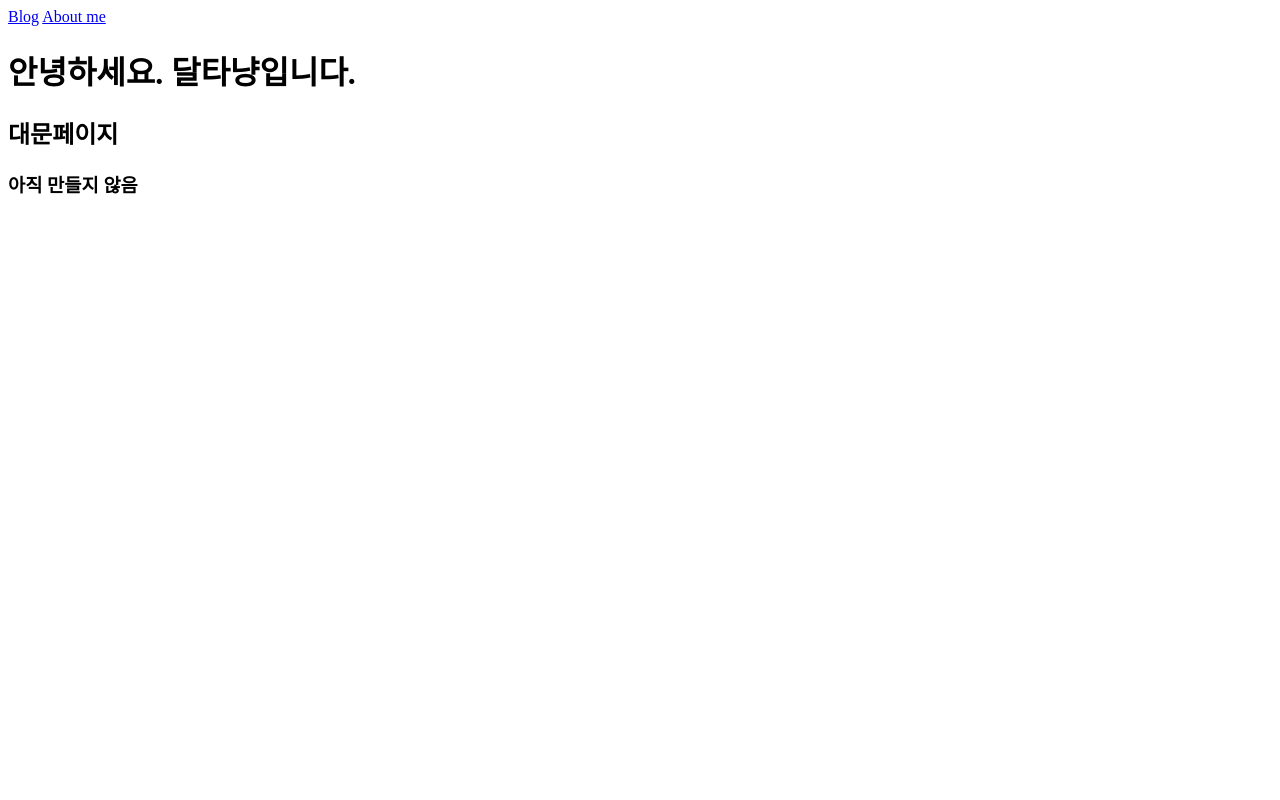
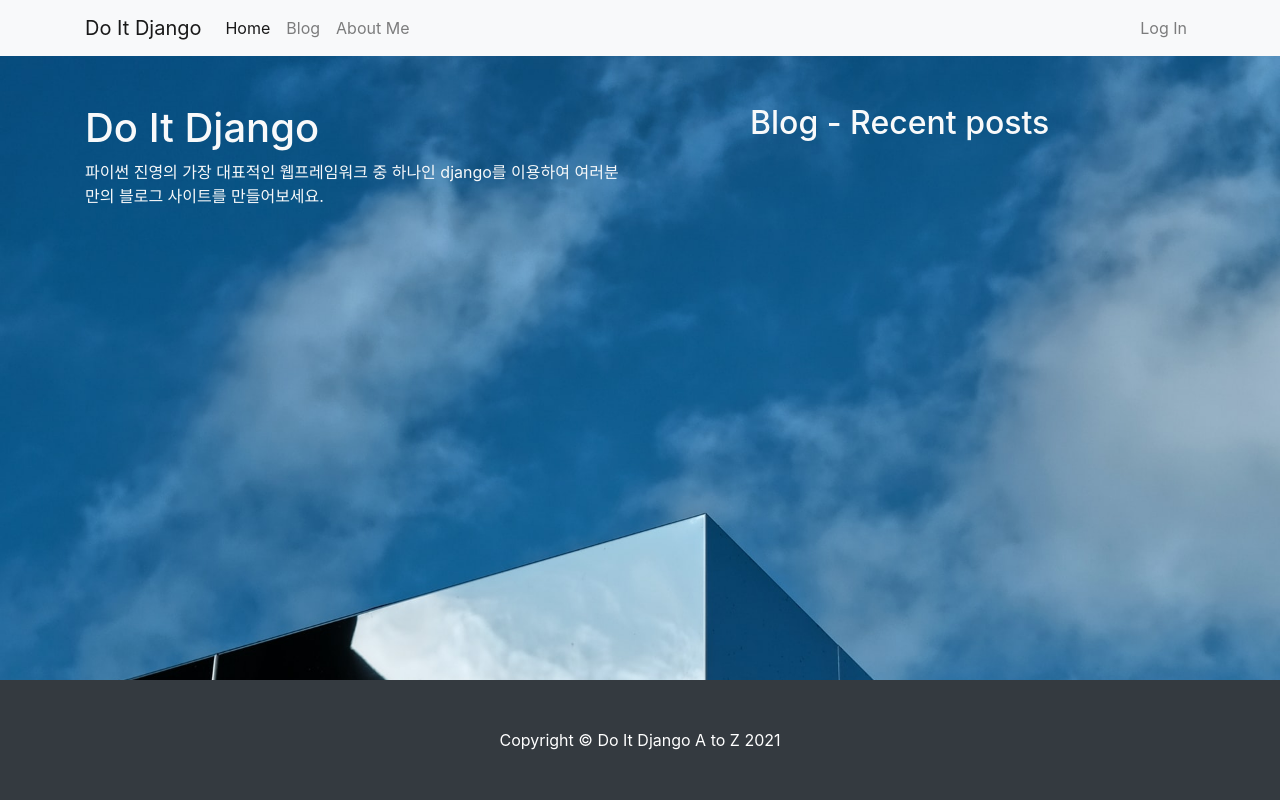
Before and after one commit to park-do-hyun/web_page1, a Django app: page / in a window 1280 px wide. Run offline with Django 4.2, Linux system fonts and the light colour scheme; data that the repository does not hold is empty; some libraries are stand-ins or nearby versions.

Commit message:
대문 페이지 수정하기

```diff
--- a/blog/templates/blog/navbar.html
+++ b/blog/templates/blog/navbar.html
@@ -1,25 +1,28 @@
 {% load socialaccount %}
 
-<nav class="navbar navbar-expand-lg navbar-light bg-light ">
+<nav class="navbar navbar-expand-lg navbar-light bg-light">
     <div class="container">
         <a class="navbar-brand" href="/">Do It Django</a>
-    <button class="navbar-toggler" type="button" data-toggle="collapse" data-target="#navbarSupportedContent" aria-controls="navbarSupportedContent" aria-expanded="false" aria-label="Toggle navigation">
+        <button class="navbar-toggler" type="button" data-toggle="collapse" data-target="#navbarNavDropdown"
+                aria-controls="navbarNavDropdown" aria-expanded="false" aria-label="Toggle navigation">
             <span class="navbar-toggler-icon"></span>
         </button>
-
-    <div class="collapse navbar-collapse" id="navbarSupportedContent">
-      <ul class="navbar-nav mr-auto">
+        <div class="collapse navbar-collapse" id="navbarNavDropdown">
+            <ul class="navbar-nav">
                 <li class="nav-item active">
                     <a class="nav-link" href="/">Home</a>
                 </li>
                 <li class="nav-item">
-          <a class="nav-link" href="/blog/">blog</a>
+                    <a class="nav-link" href="/blog/">Blog</a>
                 </li>
                 <li class="nav-item">
-            <a class="nav-link" href="/about_me/">About me</a>
+                    <a class="nav-link" href="/about_me/">About Me</a>
                 </li>
             </ul>
             <ul class="navbar-nav ml-auto">
+                {% if user.is_authenticated %}
+                    <li class="nav-item dropdown">
+                        <a class="nav-link dropdown-toggle" href="#" id="navbarDropdownMenuLink" role="button" data-toggle="dropdown" aria-haspopup="true" aria-expanded="false">
                             {% if user.socialaccount_set.all.first.get_avatar_url %}
                                 <img class="rounded-circle" width="25px" src="{{ user.socialaccount_set.all.first.get_avatar_url }}" alt="">
                             {% else %}
@@ -27,6 +30,7 @@
                             {% endif %}
                             &nbsp;
                             {{ user.username }}
+                        </a>
                         <div class="dropdown-menu" aria-labelledby="navbarDropdownMenuLink">
                             <a class="dropdown-item" href="/accounts/logout/">Log Out</a>
                         </div>
@@ -42,27 +46,29 @@
 </nav>
 
 <!-- Modal -->
-  <div class="modal fade" id="loginModal" tabindex="-1" aria-labelledby="loginModalLabel" aria-hidden="true">
-    <div class="modal-dialog">
+<div class="modal fade" id="loginModal" tabindex="-1" role="dialog" aria-labelledby="logInModalLabel"
+     aria-hidden="true">
+    <div class="modal-dialog" role="document">
         <div class="modal-content">
             <div class="modal-header">
-          <h1 class="modal-title fs-5" id="loginModalLabel"><i class="fa-solid fa-right-to-bracket"></i>&nbsp;Log in</h1>
-          <button type="button" class="btn-close" data-bs-dismiss="modal" aria-label="Close"></button>
+                <h5 class="modal-title" id="loginModalLabel"> <i class="fas fa-sign-in-alt"></i>&nbsp Log In</h5>
+                <button type="button" class="close" data-dismiss="modal" aria-label="Close">
+                    <span aria-hidden="true">&times;</span>
+                </button>
             </div>
             <div class="modal-body">
-
                 <div class="row">
                     <div class="col-md-6">
-              <a role="button" class="btn btn-outline-primary btn-block btn-sm" href="{% provider_login_url 'google' %}"><i class="fa-brands fa-google"></i>&nbsp;구글 로그인</a>
-              <a role="button" class="btn btn-outline-dark btn-block btn-sm" href="/accounts/login/"><i class="far fa-envelope"></i>&nbsp&nbsp 이메일 로그인</a>
+                        <a role="button" class="btn btn-outline-dark btn-block btn-sm" href="{% provider_login_url 'google' %}"><i class="fab fa-google"></i>&nbsp&nbsp Log in with Google</a>
+                        <a role="button" class="btn btn-outline-dark btn-block btn-sm" href="/accounts/login/"><i class="far fa-envelope"></i>&nbsp&nbsp Log in with E-mail</a>
                     </div>
                     <div class="col-md-6">
-              <a role="button" class="btn btn-outline-dark btn-block btn-sm" href="/accounts/signup/"><i class="far fa-envelope"></i>&nbsp&nbsp 회원가입</a>
+                        <a role="button" class="btn btn-outline-dark btn-block btn-sm" href="/accounts/signup/"><i class="far fa-envelope"></i>&nbsp&nbsp Sign Up with E-mail</a>
                     </div>
                 </div>
             </div>
             <div class="modal-footer">
-          <button type="button" class="btn btn-secondary" data-bs-dismiss="modal"><i class="fa-solid fa-arrow-right-to-bracket"></i>&nbsp;Close</button>
+                <button type="button" class="btn btn-secondary" data-dismiss="modal">Close</button>
             </div>
         </div>
     </div>
--- /dev/null
+++ b/single_pages/static/single_pages/css/landing.css
@@ -0,0 +1,15 @@
+body {
+    background: url('/static/single_pages/images/123.jpg') no-repeat center center fixed;
+    -webkit-background-size: cover;
+    -moz-background-size: cover;
+    background-size: cover;
+    -o-background-size: cover;
+}
+
+section {
+    margin-bottom: 150px;
+}
+
+.card {
+    background-color: rgba(255, 255, 255, 0.6);
+}
--- a/single_pages/templates/single_pages/landing.html
+++ b/single_pages/templates/single_pages/landing.html
@@ -1,17 +1,48 @@
 <!DOCTYPE html>
+{% load static %}
 <html lang="ko">
 <head>
     <meta charset="UTF-8">
-    <title>달타냥입니다 !</title>
+    <title>Do It Django</title>
+    <link rel="stylesheet" href="{% static 'blog/bootstrap/bootstrap.min.css' %}" media="screen">
+    <link rel="stylesheet" href="{% static 'single_pages/css/landing.css' %}" media="screen">
 </head>
 <body>
-<nav>
-  <a href="/blog/">Blog</a>
-  <a href="/about_me/">About me</a>
-</nav>
 
-<h1>안녕하세요. 달타냥입니다.</h1>
-<h2>대문페이지</h2>
-<h3>아직 만들지 않음</h3>
+{% include 'blog/navbar.html' %}
+
+<section>
+    <div class="container">
+        <div class="row justify-content-between">
+            <div class="col-lg-6 text-light">
+                <h1 class="mt-5">Do It Django</h1>
+                <p>파이썬 진영의 가장 대표적인 웹프레임워크 중 하나인 django를 이용하여 여러분만의 블로그 사이트를 만들어보세요.</p>
+            </div>
+            <div class="col-lg-5 mt-5">
+                    <h2 class="text-light">Blog - Recent posts</h2>
+                    {% for post in recent_posts %}
+                    <div class="card mt-1">
+                        <div class="card-body">
+                            <h6><a href="{{ post.get_absolute_url }}" class="text-decoration-none text-dark">{{ post.title }}</a></h6>
+                            <span class="badge badge-pill badge-light float-right">
+                                <img class="mr-1 rounded-circle" width="20px" src="{{ post.get_avatar_url }}" alt="{{ post.author }}">
+                                <img class="mr-1 rounded-circle" width="20px" src="{{ post.get_avatar_url }}" alt="{{ post.author }}">
+                                {{ post.author.username }}
+                                &nbsp;
+                                &nbsp;
+                                {{ post.created_at }}
+                           </span>
+                        </div>
+                    </div>
+                {% endfor %}
+            </div>
+        </div>
+    </div>
+</section>
+
+<div class="fixed-bottom">
+    {% include 'blog/footer.html' %}
+</div>
+
 </body>
 </html>
--- a/single_pages/views.py
+++ b/single_pages/views.py
@@ -1,10 +1,15 @@
 from django.shortcuts import render
+from blog.models import Post
 
 # Create your views here.
 def landing(request):
+    recent_posts = Post.objects.order_by('-pk')[:3]
     return render(
         request,
-        'single_pages/landing.html'
+        'single_pages/landing.html',
+        {
+            'recent_posts': recent_posts,
+        }
     )
 def about_me(request):
     return render(
```
Also changed, not shown: blog/models.py (+7 -0 lines), blog/templates/blog/footer.html (indentation only), single_pages/static/single_pages/images/123.jpg (added). Lines whose indentation alone changed are shown as unchanged.
